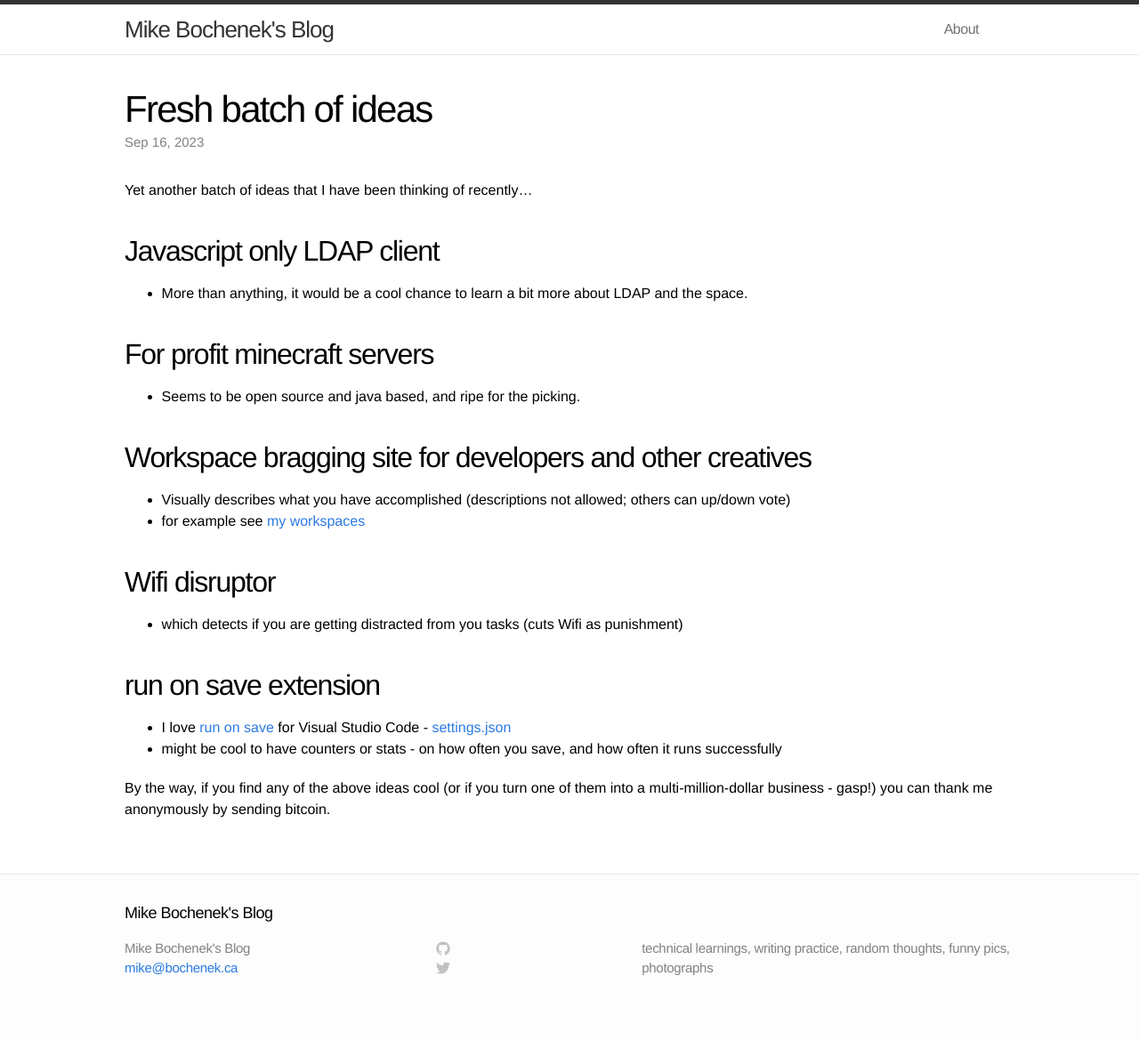
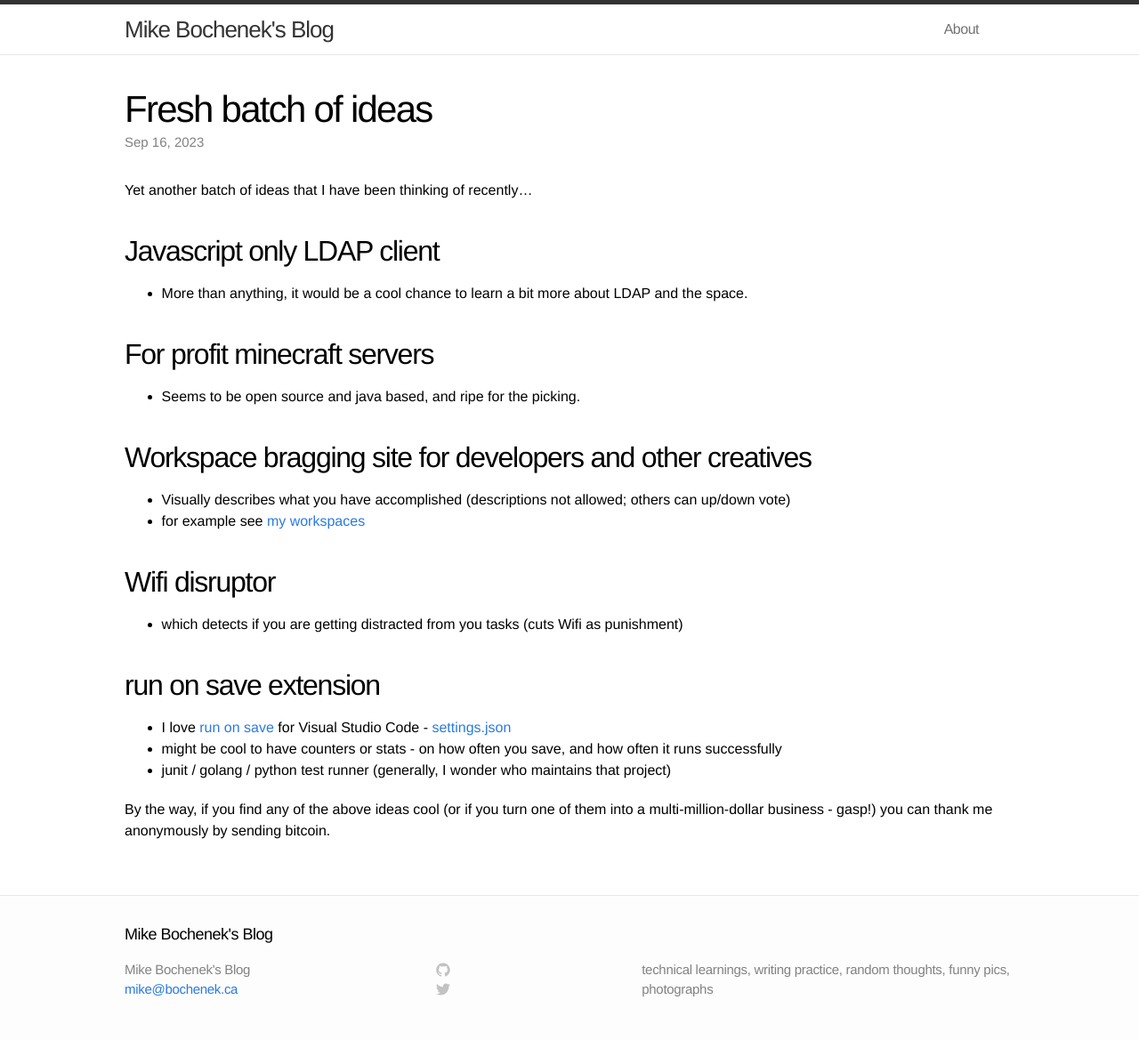
Before and after one commit to mikebochenek/learning, a Jekyll site: the page built from blog/_posts/2023-09-17-fresh-batch-of-ideas.markdown, in a window 1280 px wide. Shown: the whole page at 89% size. Built offline with Jekyll 4.4.1, drawn with Linux system fonts in a browser that asks for light colours; before the commit the page ends 1145 px from its top, so only the background shows below that.

Commit message:
add another sub-idea to Sept'23 ideas dump

```diff
--- a/blog/_posts/2023-09-17-fresh-batch-of-ideas.markdown
+++ b/blog/_posts/2023-09-17-fresh-batch-of-ideas.markdown
@@ -23,5 +23,6 @@ Yet another batch of ideas that I have been thinking of recently...
 ## run on save extension
 - I love [run on save](https://github.com/emeraldwalk/vscode-runonsave) for Visual Studio Code - [settings.json](https://github.com/mikebochenek/learning/blob/master/other/settings.json)
 - might be cool to have counters or stats - on how often you save, and how often it runs successfully
+- junit / golang / python test runner (generally, I wonder who maintains that project)
 
 By the way, if you find any of the above ideas cool (or if you turn one of them into a multi-million-dollar business - gasp!) you can thank me anonymously by sending bitcoin.
```
